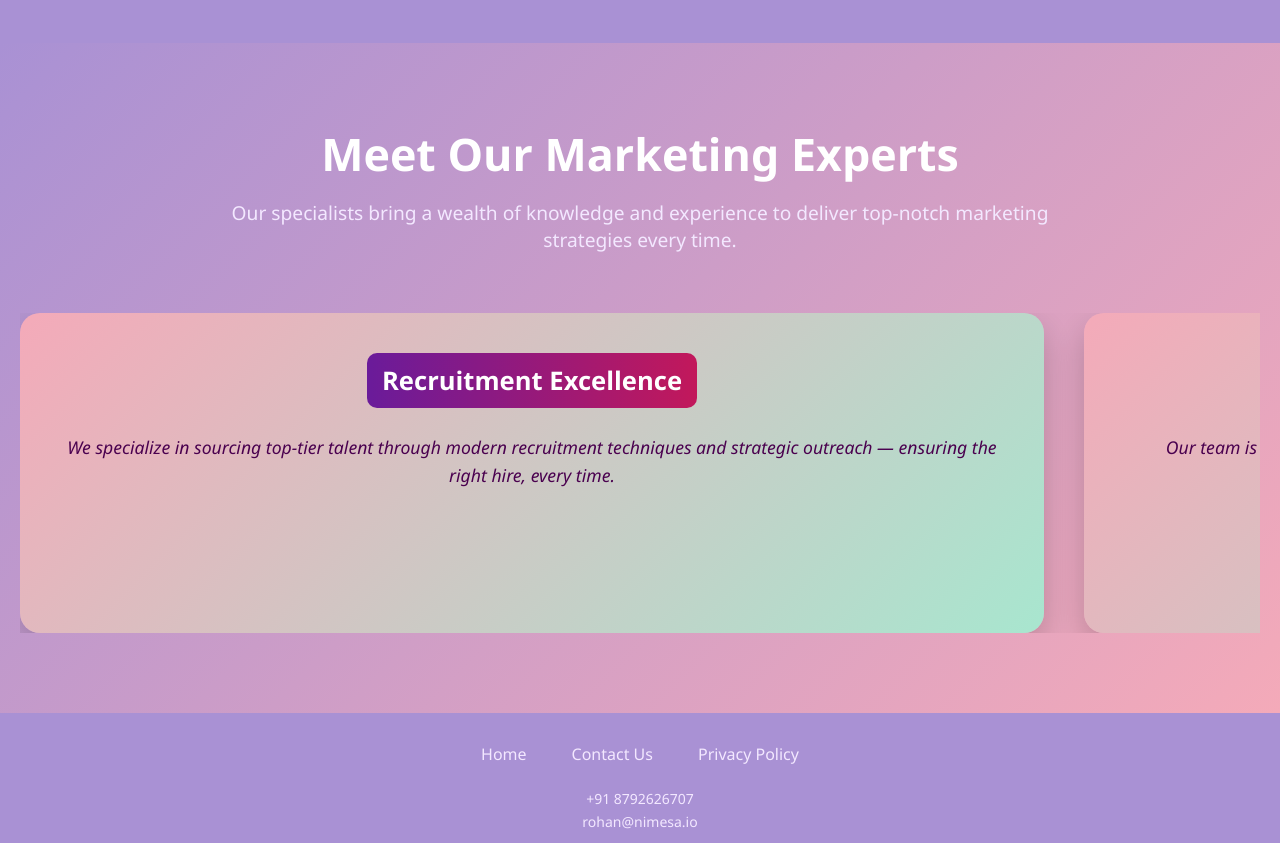
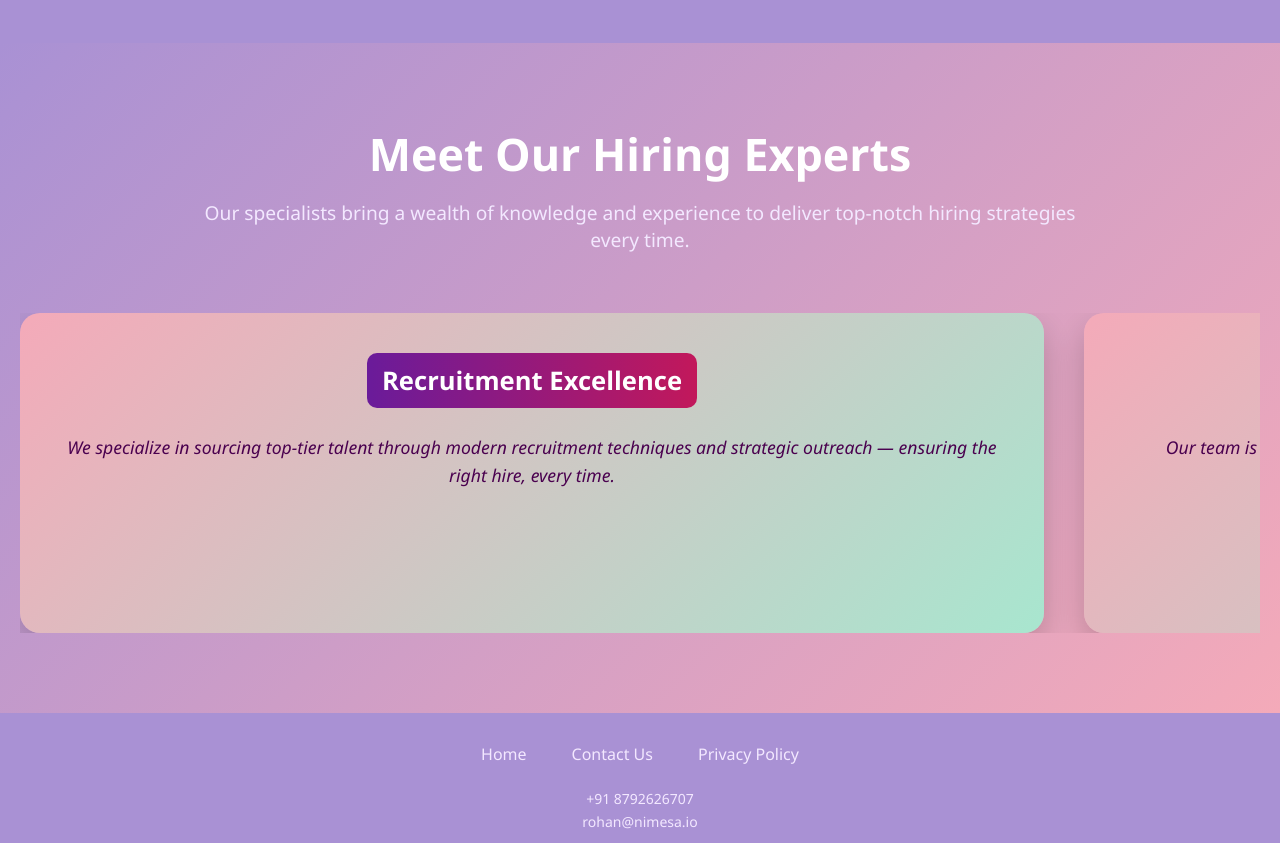
Before and after one commit to HarshithRajbangera/VitalLabs, a plain HTML site: page index.html in a window 1280 px wide. Shown: the part 1540-2383 px from the top of the page. Drawn offline with Linux system fonts and the light colour scheme.

Commit message:
new changes are added

```diff
--- a/index.html
+++ b/index.html
@@ -93,8 +93,8 @@
   </section>
 
   <section id="team-section">
-  <h2>Meet Our Marketing Experts</h2>
-  <p class="team-intro">Our specialists bring a wealth of knowledge and experience to deliver top-notch marketing strategies every time.</p>
+  <h2>Meet Our Hiring Experts</h2>
+  <p class="team-intro">Our specialists bring a wealth of knowledge and experience to deliver top-notch hiring strategies every time.</p>
 
   <div class="carousel-container">
     <div class="team-approach">
```
